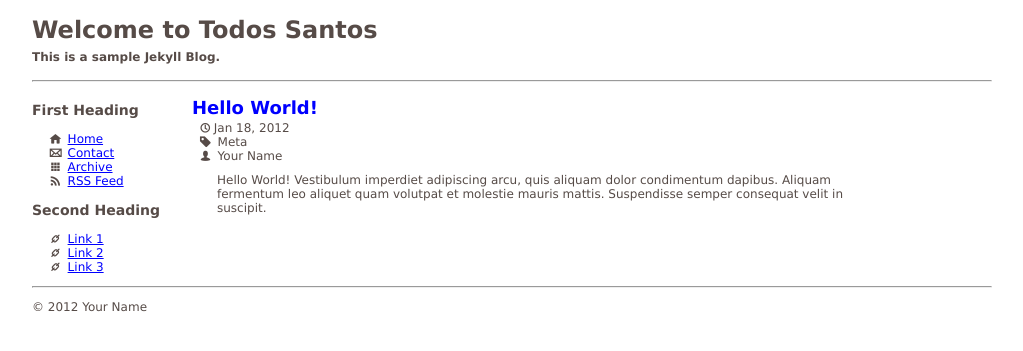
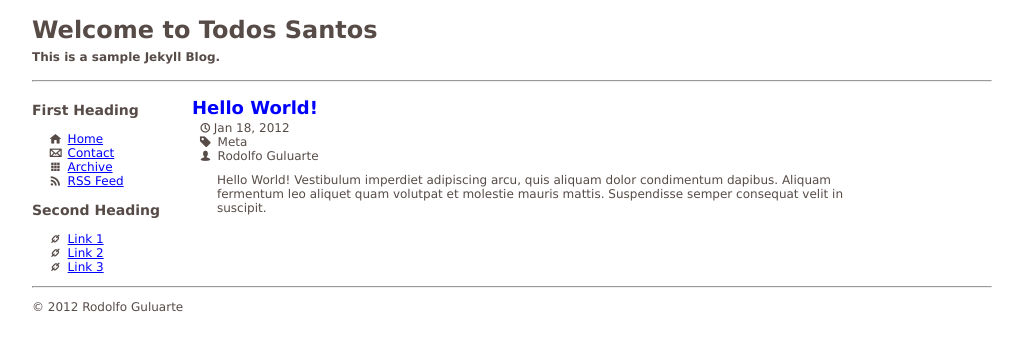
Before and after one commit to guluarte/todos-santos, a Jekyll site: the page built from index.html, in a window 1280 px wide. Shown: the top 351 px of the page, without its empty margins (26-1049 px from the left). Built offline with Jekyll 4.4.1, drawn with Linux system fonts in a browser that asks for light colours; Markdown is read by kramdown in place of the engine named in the settings.

Commit message:
Modified some settings

```diff
--- a/_config.yml
+++ b/_config.yml
@@ -5,7 +5,7 @@
 description: This is a sample Jekyll Blog.
 
 # Your name, as you want it to appear underneath each post and in the footer
-author: Your Name
+author: Rodolfo Guluarte
 
 # Your email if you want it to be linked on the contact page
 author_email: rodolfo@guluarte.com
@@ -21,7 +21,7 @@
 baseurl:
 
 # The URL of your actual domain. This will be used to make absolute links in the RSS feed.
-url: http://yourdomain.com/
+url: http://todossantos.guluarte.com/
 
 #### Under the Hood Stuff #####
 
```
